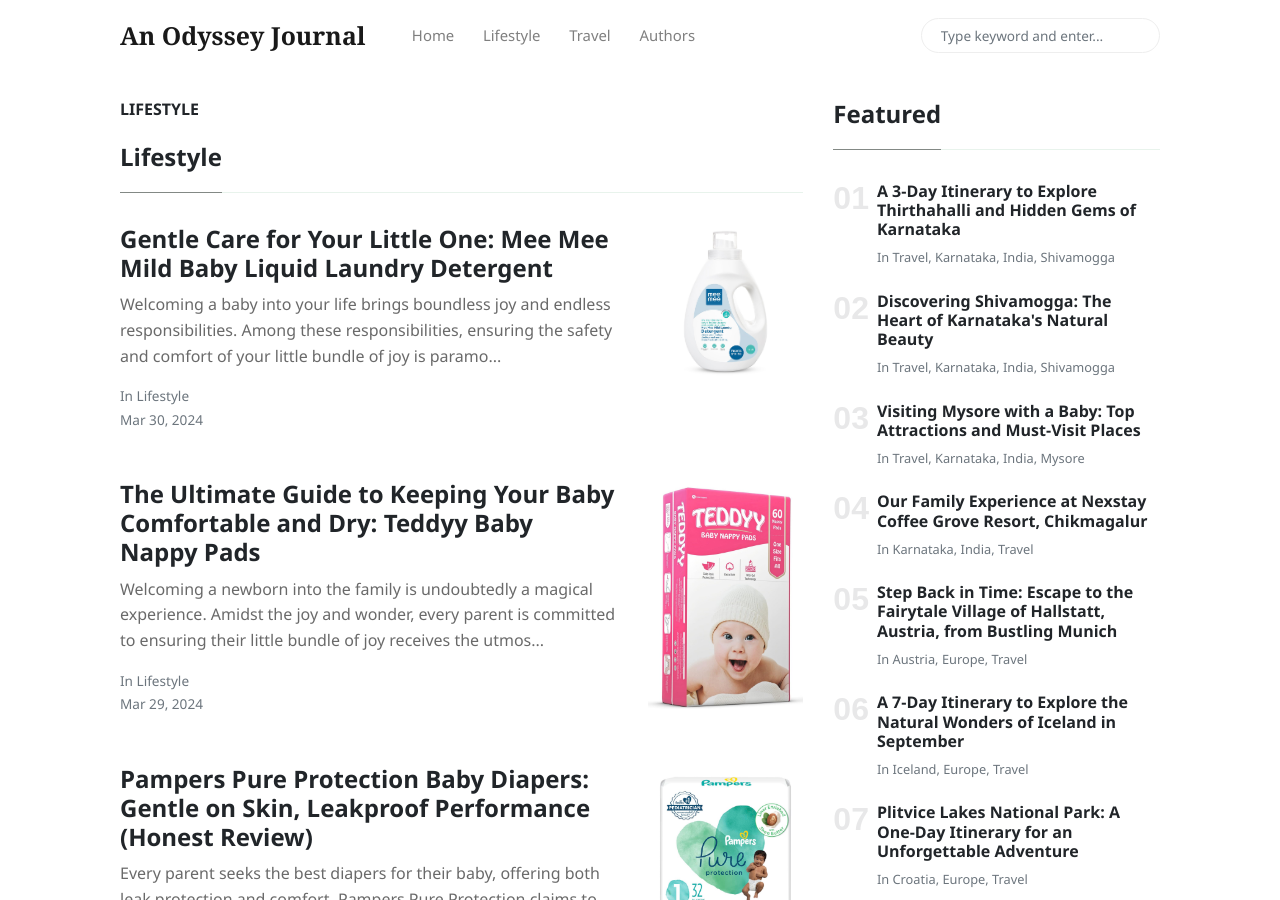
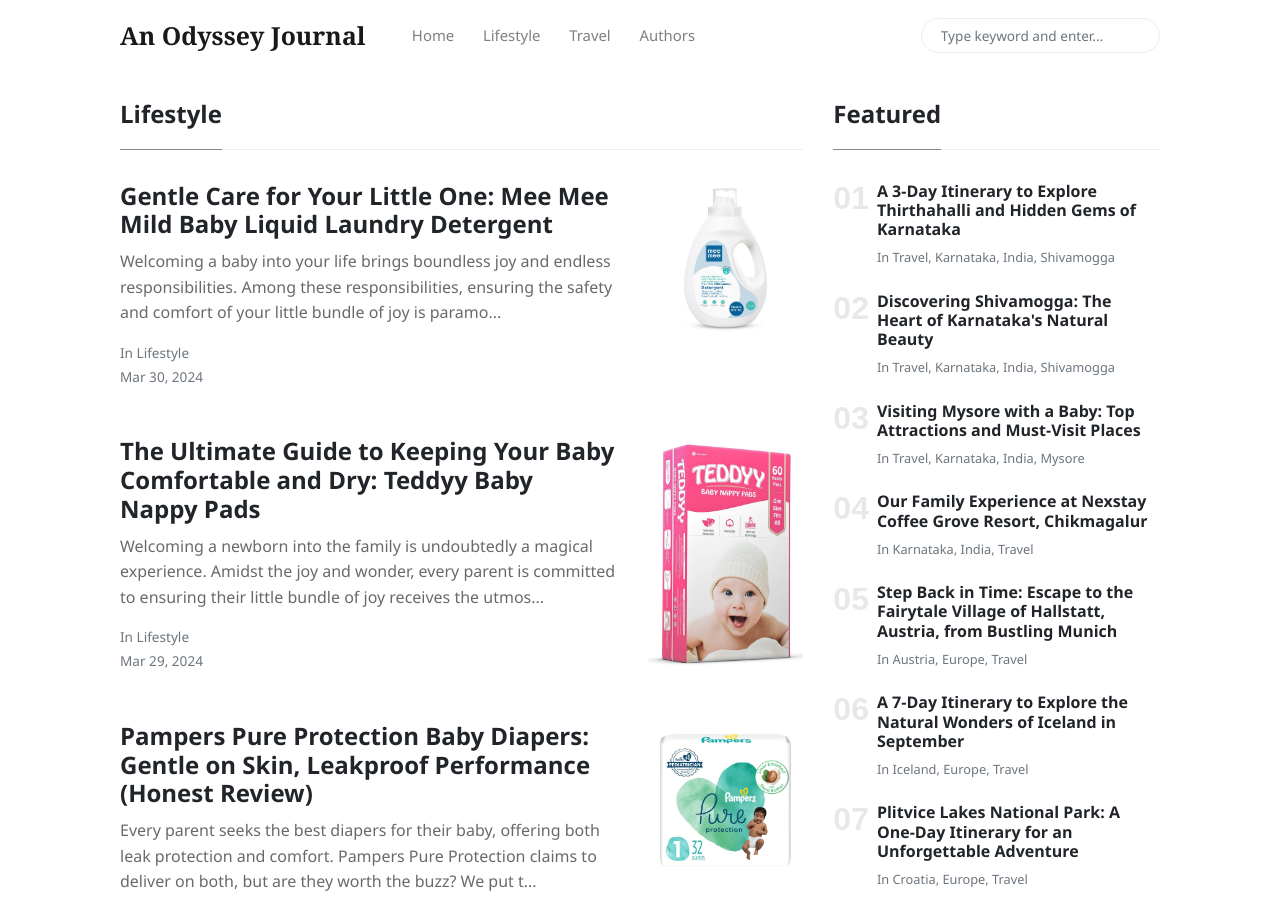
Before and after one commit to supraodyssey/anodysseyjournal, a Jekyll site: the page built from _pages/lifestyle.html, in a window 1280 px wide and 900 px high. Built offline with Jekyll 4.4.1, drawn with Linux system fonts in a browser that asks for light colours; nearby versions of some CDN libraries.

Commit message:
Update lifestyle.html

```diff
--- a/_pages/lifestyle.html
+++ b/_pages/lifestyle.html
@@ -7,7 +7,6 @@
 <div class="container">
   <div class="row justify-content-center">
     <div class="col-md-8">
-      <h1 class="font-weight-bold title h6 text-uppercase mb-4">Lifestyle</h1>
 
       {% for category in site.categories %} {% if category[0] == page.title %}
       <h4
```
